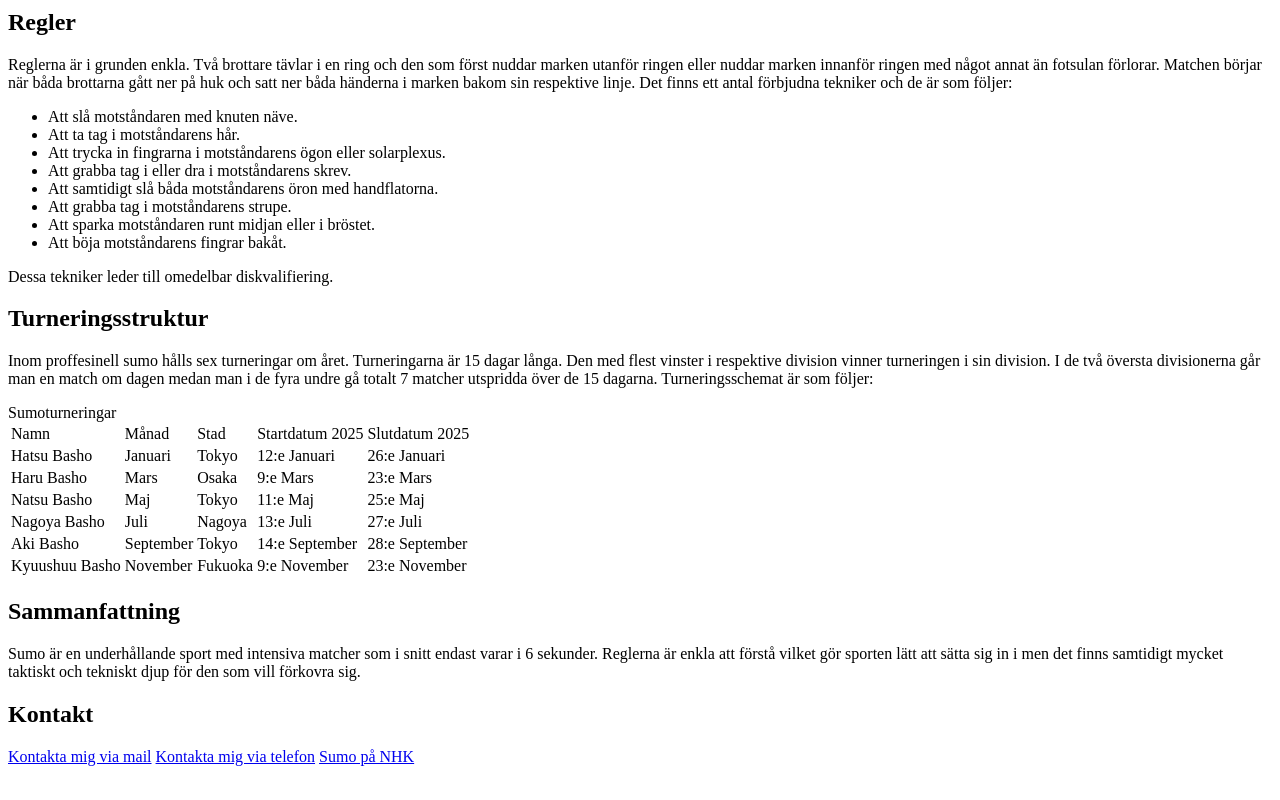
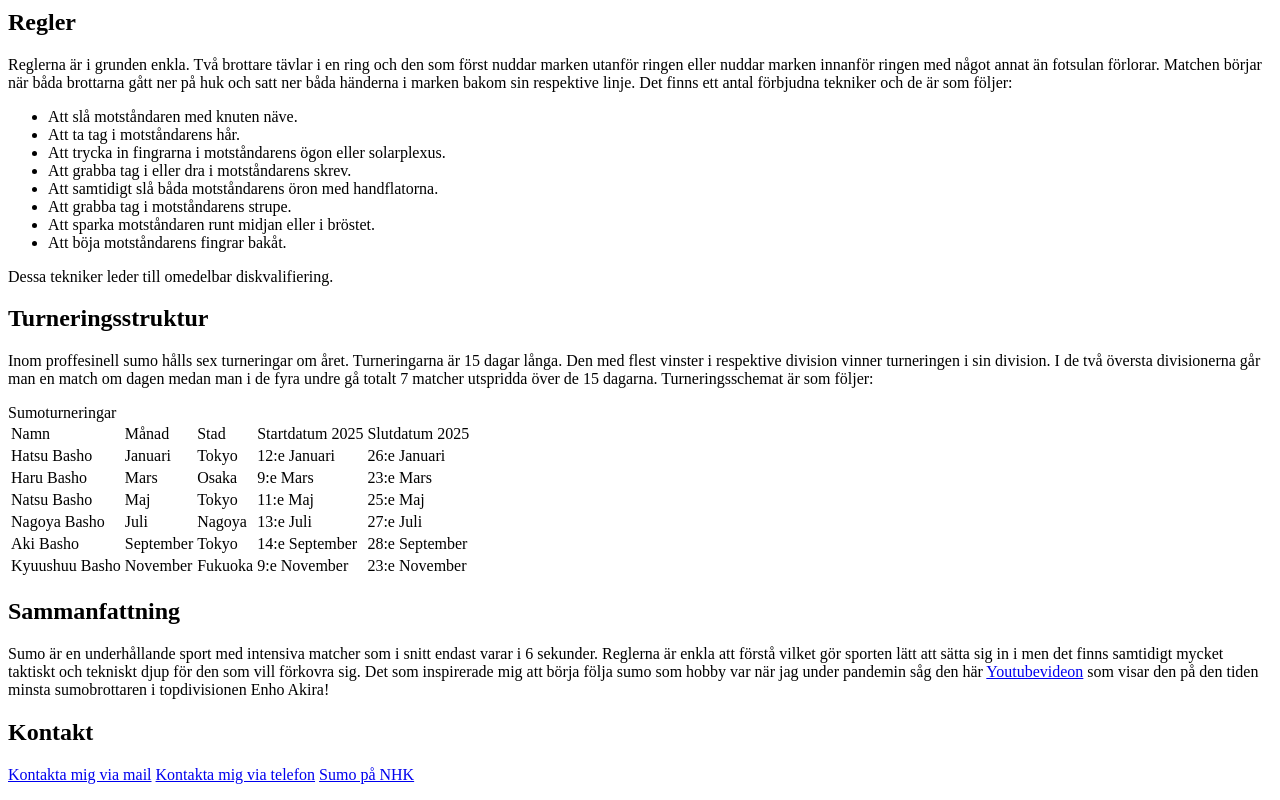
Before and after one commit to Harmonisk/min-hobby-sida, a plain HTML site: page index.html in a window 1280 px wide. Shown: the part 318-1118 px from the top of the page. Drawn offline with Linux system fonts and the light colour scheme.

Commit message:
Added link to youtubecompilation.

```diff
--- a/index.html
+++ b/index.html
@@ -100,7 +100,9 @@
         </section>
         <section id="sam">
             <h2>Sammanfattning</h2>
-            <p>Sumo är en underhållande sport med intensiva matcher som i snitt endast varar i 6 sekunder. Reglerna är enkla att förstå vilket gör sporten lätt att sätta sig in i men det finns samtidigt mycket taktiskt och tekniskt djup för den som vill förkovra sig.</p>
+            <p>Sumo är en underhållande sport med intensiva matcher som i snitt endast varar i 6 sekunder. Reglerna är enkla att förstå vilket gör sporten lätt att sätta sig in i men det finns samtidigt mycket taktiskt och tekniskt djup för den som vill förkovra sig.
+                Det som inspirerade mig att börja följa sumo som hobby var när jag under pandemin såg den här <a href="https://www.youtube.com/watch?v=Y7Yzy9NmxMA">Youtubevideon</a> som visar den på den tiden minsta sumobrottaren i topdivisionen Enho Akira!
+            </p>
         </section>
     </main>
     <footer id="kontakt">
```
